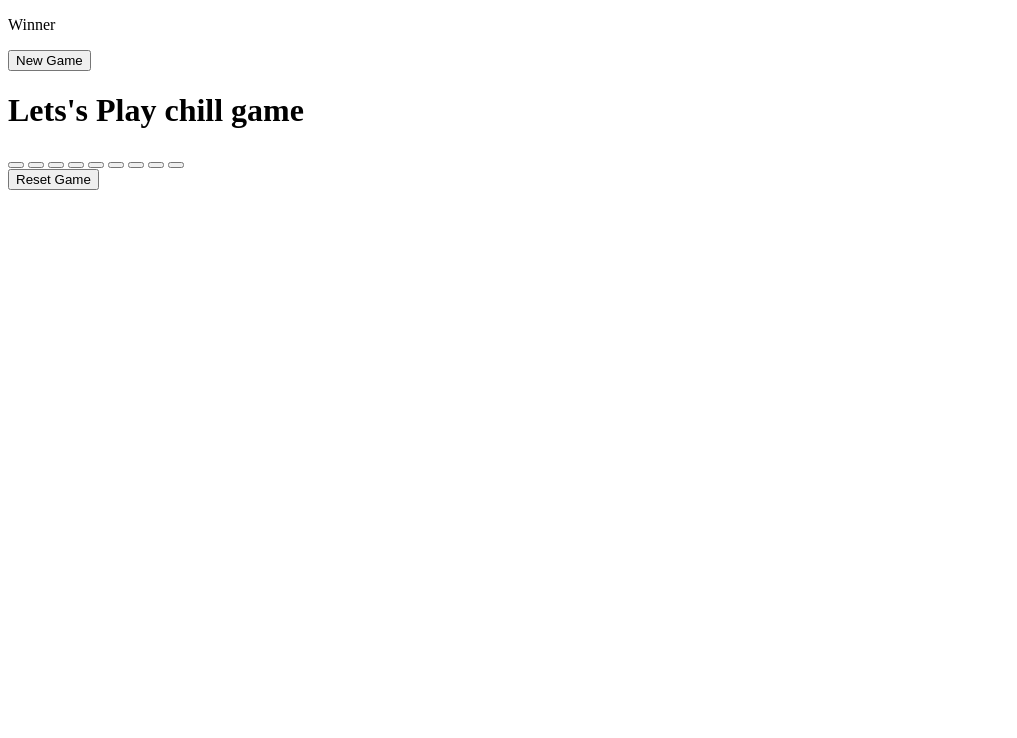
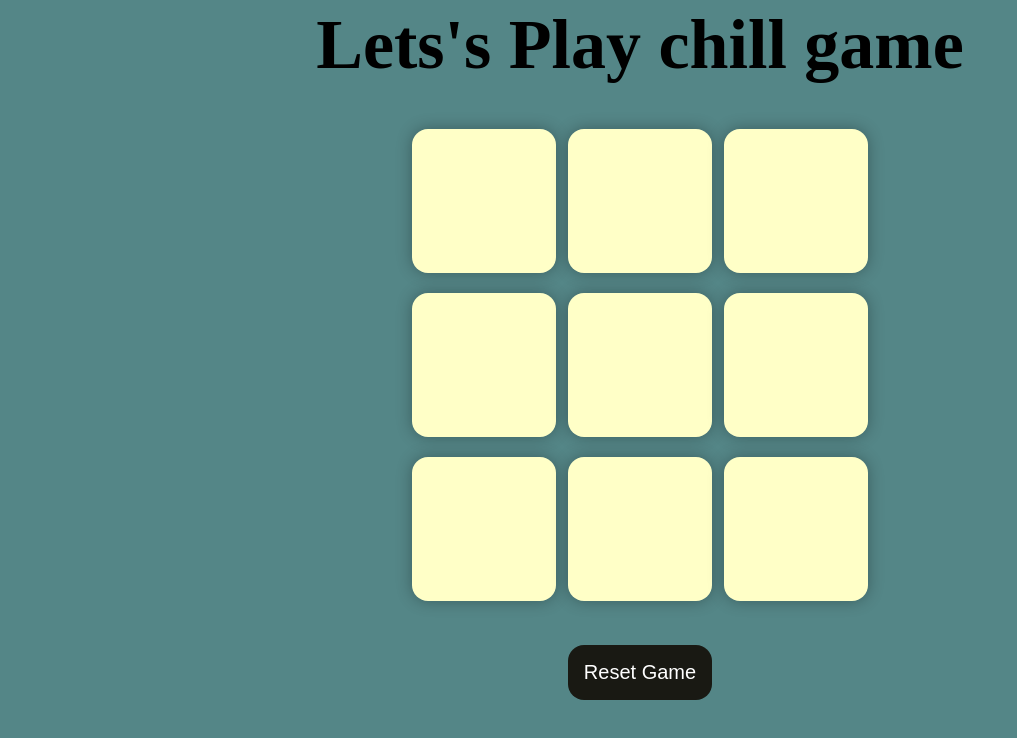
Before and after one commit to Anandshah83/Tic_Toc_Toy_Game, a plain HTML site: page index.html in a window 1280 px wide. Shown: the whole page, without its empty margins (0-1017 px from the left). Drawn offline with Linux system fonts and the light colour scheme.

Commit message:
some changes in to the file name

```diff
--- a/index.html
+++ b/index.html
@@ -4,7 +4,7 @@
     <meta charset="UTF-8">
     <meta name="viewport" content="width=device-width, initial-scale=1.0">
     <title>Tic-tac Toc Game</title>
-    <link rel="stylesheet" href="ticToy.css">
+    <link rel="stylesheet" href="style.css">
 </head>
 <body>
     <div class="msg-container hide">
@@ -36,7 +36,7 @@
     </div> -->
 
 
-    <script src="ticToyApp.js"></script>
+    <script src="script.js"></script>
 
 </body>
 </html>
```
